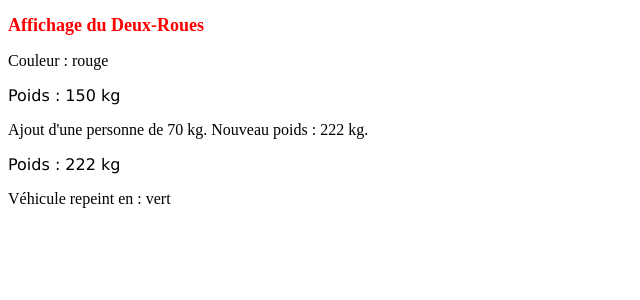
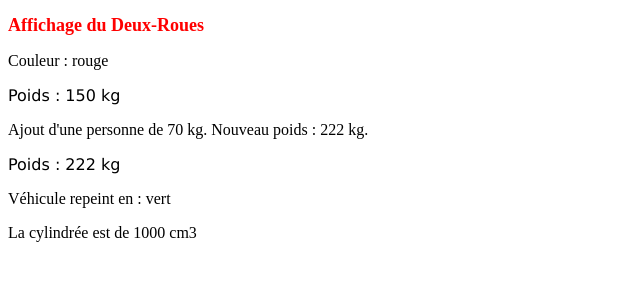
Before and after one commit to Corentin88/PHP_POO_EXERCICE, a PHP site: page /affichage.php in a window 1280 px wide. Shown: the top 300 px of the page, without its empty margins (0-640 px from the left). Run offline with PHP 8.4, Linux system fonts and the light colour scheme.

Commit message:
cylindrée moto

```diff
--- a/DeuxRoues.class.php
+++ b/DeuxRoues.class.php
@@ -4,9 +4,10 @@ require_once "Vehicule.class.php";
 class Deux_roues extends Vehicule {
     private $cylindree;
 
-    public function __construct($couleur, $poids )
+    public function __construct($couleur, $poids, $cylindree )
     {
         parent::__construct($couleur, $poids);
+        $this->cylindree = $cylindree;
     }
 
     public function mettre_essence($nombre_litre) {
@@ -19,6 +20,7 @@ class Deux_roues extends Vehicule {
 
     public function setCylindree($cylindree) {
         $this->cylindree = $cylindree;
+
     }
     public function ajouter_personne($poids_personne)
     {
--- a/affichage.php
+++ b/affichage.php
@@ -23,7 +23,7 @@ require_once "Camion.class.php";
 
 <?php
 
-$maMoto = new Deux_roues("rouge", 150);
+$maMoto = new Deux_roues("rouge", 150,1000 );
 
 echo "<h2 class='h2'>Affichage du Deux-Roues</h2>";
 echo "<p>Couleur : " . $maMoto->getCouleur() . "</p>";
@@ -31,6 +31,7 @@ echo '<p class="poid">Poids : ' . $maMoto->getPoids() . ' kg</p>';
 $maMoto->ajouter_personne(70);
 echo '<p class="poid">Poids : ' . $maMoto->getPoids() . ' kg</p>';
 $maMoto->repeindre("vert");
+echo '<p> La cylindrée est de '.$maMoto->getCylindree(). ' cm3</p>';
 ?>
 
 
```
